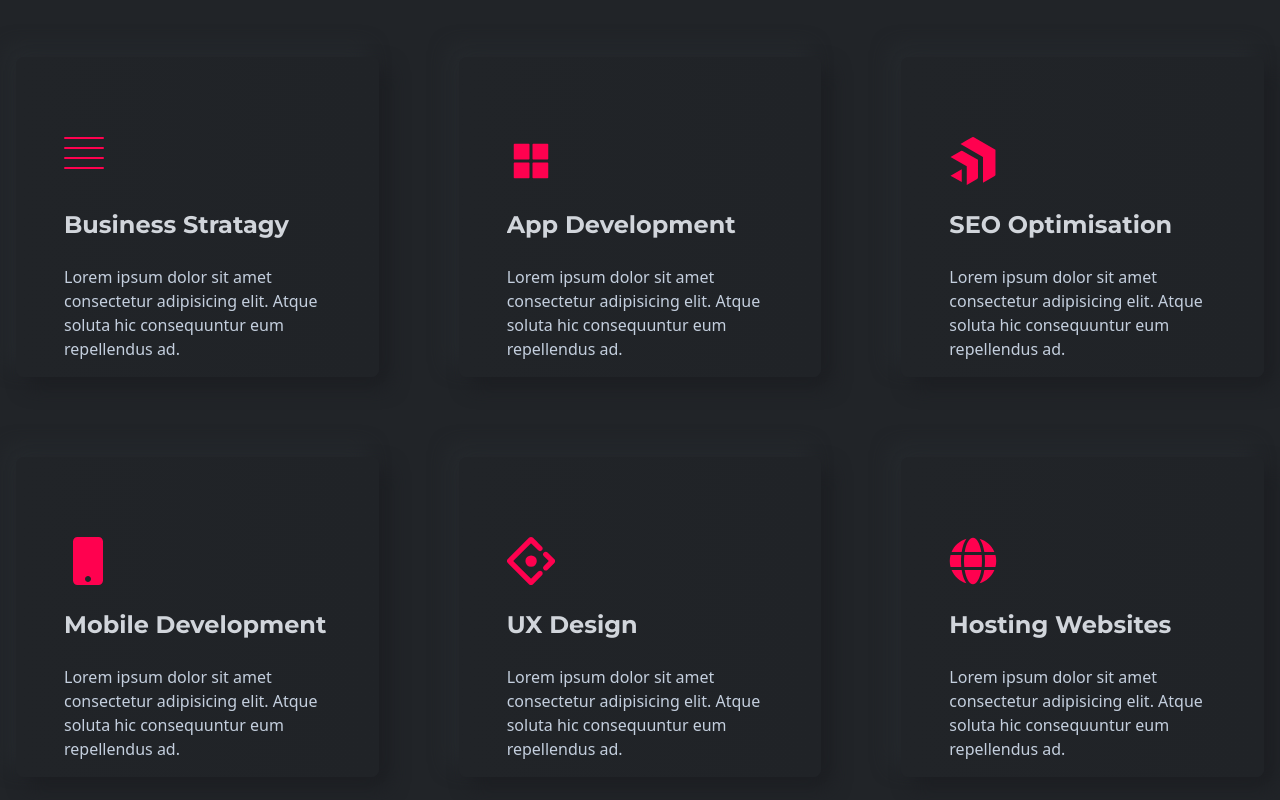
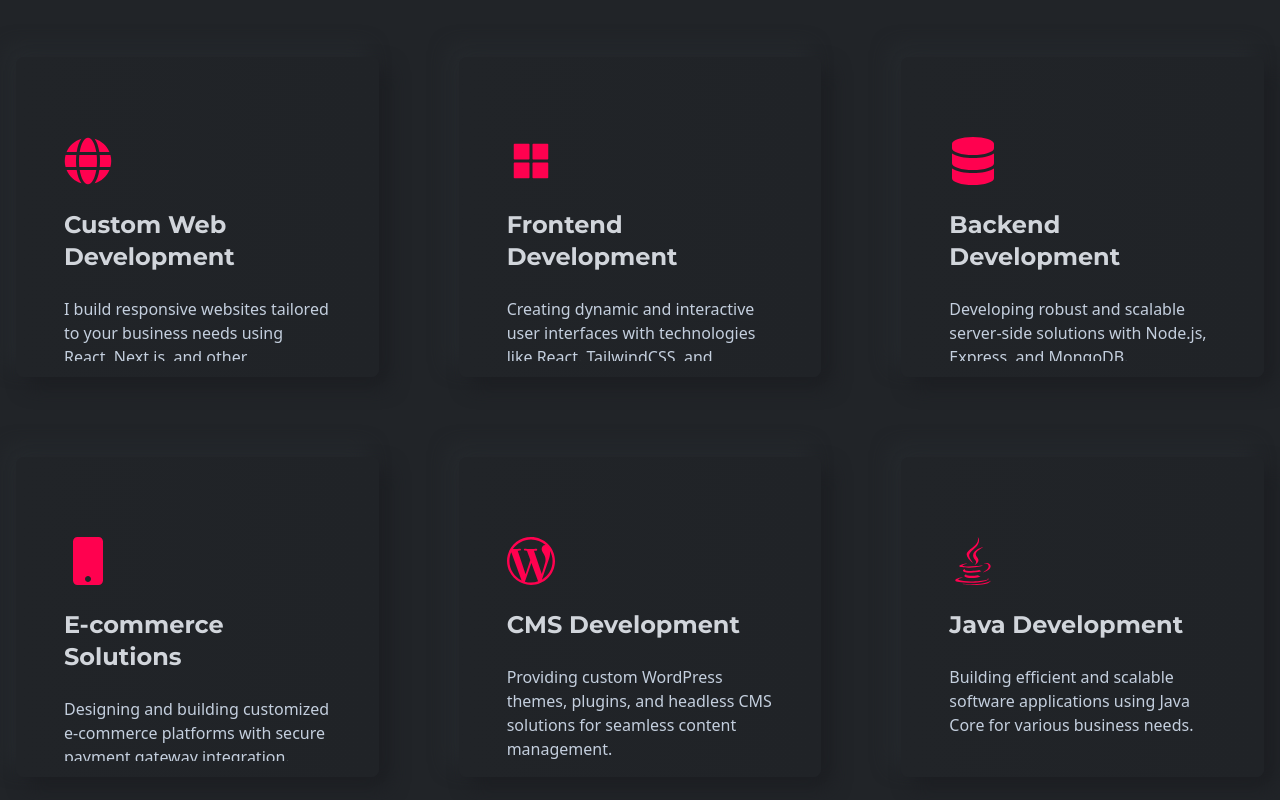
Before and after one commit to Remiltan123/My_Portfolio, a React (Create React App) app: page / in a window 1280 px wide. Shown: the part 1060-1860 px from the top of the page. Built offline with nearby package versions, Linux system fonts and the light colour scheme.

Commit message:
Services Component

```diff
--- a/src/components/features/Features.js
+++ b/src/components/features/Features.js
@@ -1,7 +1,7 @@
-import React from 'react'
+import React from 'react';
 import { AiFillAppstore } from "react-icons/ai";
-import { FaMobile, FaGlobe } from "react-icons/fa";
-import { SiProgress, SiAntdesign } from "react-icons/si";
+import { FaMobile, FaGlobe, FaDatabase, FaJava  } from "react-icons/fa";
+import {  SiWordpress } from "react-icons/si";
 import Title from '../layouts/Title';
 import Card from './Card';
 
@@ -11,47 +11,43 @@ const Features = () => {
       id="features"
       className="w-full py-20 border-b-[1px] border-b-black"
     >
-      <Title title="Features" des="What I Do" />
+      <Title title="Services" des="What I Do" />
       <div className="grid grid-cols-1 md:grid-cols-2 xl:grid-cols-3 gap-6 xl:gap-20">
         <Card
-          title="Business Stratagy"
-          des="Lorem ipsum dolor sit amet consectetur adipisicing elit. Atque soluta
-          hic consequuntur eum repellendus ad."
-
+          title="Custom Web Development"
+          des="I build responsive websites tailored to your business needs using React, Next.js, and other technologies."
+          icon={<FaGlobe />}
         />
         <Card
-          title="App Development"
-          des="Lorem ipsum dolor sit amet consectetur adipisicing elit. Atque soluta
-          hic consequuntur eum repellendus ad."
+          title="Frontend Development"
+          des="Creating dynamic and interactive user interfaces with technologies like React, TailwindCSS, and Bootstrap."
           icon={<AiFillAppstore />}
         />
         <Card
-          title="SEO Optimisation"
-          des="Lorem ipsum dolor sit amet consectetur adipisicing elit. Atque soluta
-          hic consequuntur eum repellendus ad."
-          icon={<SiProgress />}
+          title="Backend Development"
+          des="Developing robust and scalable server-side solutions with Node.js, Express, and MongoDB."
+          icon={<FaDatabase />}
         />
         <Card
-          title="Mobile Development"
-          des="Lorem ipsum dolor sit amet consectetur adipisicing elit. Atque soluta
-          hic consequuntur eum repellendus ad."
+          title="E-commerce Solutions"
+          des="Designing and building customized e-commerce platforms with secure payment gateway integration."
           icon={<FaMobile />}
         />
         <Card
-          title="UX Design"
-          des="Lorem ipsum dolor sit amet consectetur adipisicing elit. Atque soluta
-          hic consequuntur eum repellendus ad."
-          icon={<SiAntdesign />}
+          title="CMS Development"
+          des="Providing custom WordPress themes, plugins, and headless CMS solutions for seamless content management."
+          icon={<SiWordpress />}
         />
+
         <Card
-          title="Hosting Websites"
-          des="Lorem ipsum dolor sit amet consectetur adipisicing elit. Atque soluta
-          hic consequuntur eum repellendus ad."
-          icon={<FaGlobe />}
+          title="Java Development"
+          des="Building efficient and scalable software applications using Java Core for various business needs."
+          icon={<FaJava/>}
         />
+
       </div>
     </section>
   );
-}
+};
 
-export default Features
+export default Features;
--- a/src/constants/index.js
+++ b/src/constants/index.js
@@ -6,7 +6,7 @@ export const navLinksdata = [
   },
   {
     _id: 1002,
-    title: "Features",
+    title: "Services",
     link: "features",
   },
   {
```
